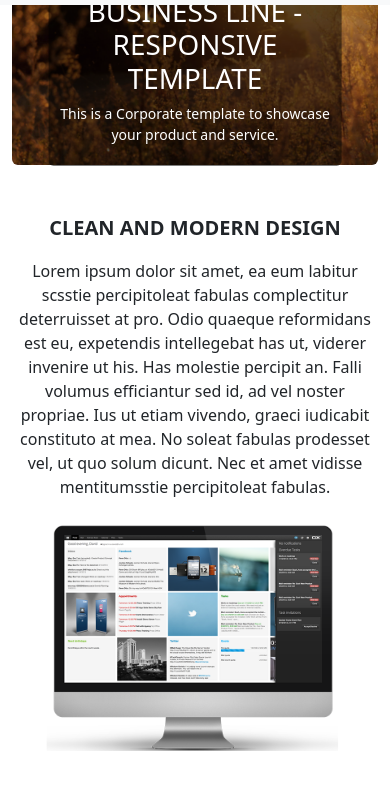
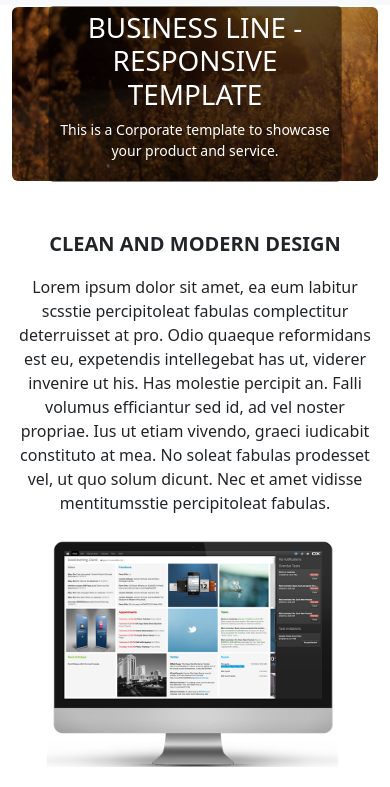
Before and after one commit to Toyanghub/Business, a website: page index.html in a window 390 px wide. Shown: the part 57-844 px from the top of the page. Drawn offline with nearby package versions, Linux system fonts and the light colour scheme.

Commit message:
Adjust home responsiveness

```diff
--- a/index.html
+++ b/index.html
@@ -51,7 +51,7 @@
 
     <!-- Start of front image (HOME) -->
 
-    <div class="container my-5">
+    <div class="container my-5 pt-3">
       <div class="image-container">
         <img src="img/banner-bg.jpg" class="img-fluid rounded" alt="..." />
         <div class="text-overlay">
```
